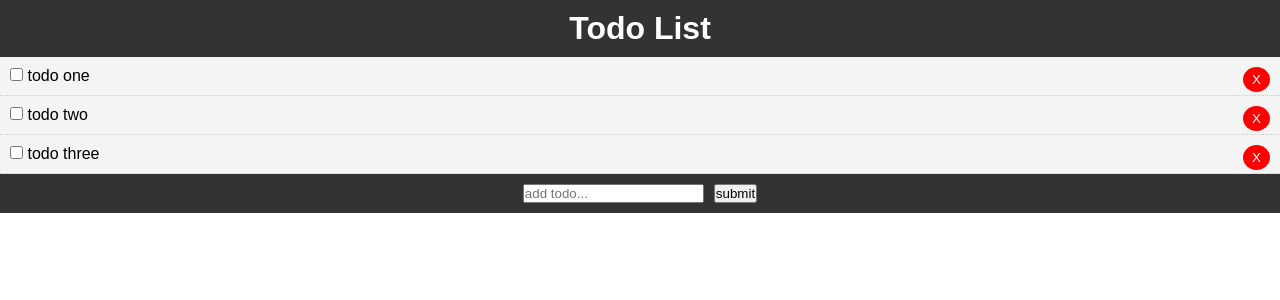
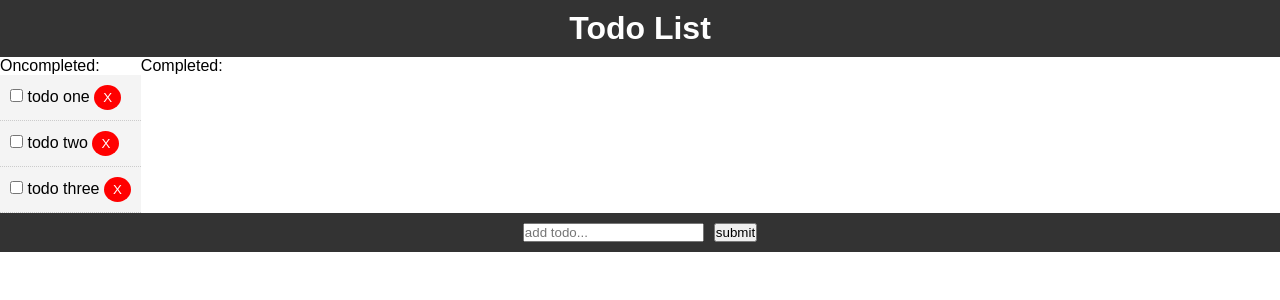
Before and after one commit to chs242/cli-practice, a Vue app: page / in a window 1280 px wide. Shown: the top 300 px of the page. Built offline with nearby package versions, Linux system fonts and the light colour scheme.

Commit message:
Splitted state into 2 computed propeties

```diff
--- a/src/components/TodoItem.vue
+++ b/src/components/TodoItem.vue
@@ -1,7 +1,7 @@
 <template>
   <div class="todo-item" :class="{'is-complete':todo.completed}">
     <p>
-            <input type="checkbox" @change="markComplete">
+      <input type="checkbox" @change="markComplete" :checked="todo.completed" />
       {{todo.title}}
       <button @click="$emit('del-todo', todo.id)" class="del">X</button>
     </p>
@@ -13,31 +13,30 @@ export default {
   name: "TodoItem",
   props: ["todo"],
   methods: {
-        markComplete(){
+    markComplete() {
       this.todo.completed = !this.todo.completed;
     }
   }
-}
+};
 </script>
 
 <style scoped>
-    .todo-item{
+.todo-item {
   background: #f4f4f4;
   padding: 10px;
   border-bottom: 1px #ccc dotted;
 }
 
-    .is-complete{
+.is-complete {
   text-decoration: line-through;
 }
 
-    .del{
+.del {
   background: #ff0000;
   color: #fff;
   border: none;
   padding: 5px 9px;
   border-radius: 50%;
   cursor: pointer;
-        float: right;
 }
 </style>
--- a/src/components/Todos.vue
+++ b/src/components/Todos.vue
@@ -1,23 +1,48 @@
 <template>
-    <div>
-        <div v-bind:key="todo.id" v-for="todo in todos">
-            <TodoItem v-bind:todo="todo" v-on:del-todo="$emit('del-todo', todo.id)"/>
-        </div>
+  <div class="container">
+    <div class="oncompleted">
+      Oncompleted:
+      <TodoItem
+        v-for="todo in oncompletedTodos"
+        v-bind:key="todo.id"
+        v-bind:todo="todo"
+        v-on:del-todo="$emit('del-todo', todo.id)"
+      />
     </div>
+    <div class="completed">
+      Completed:
+      <TodoItem
+        v-for="todo in completedTodos"
+        :key="todo.id"
+        :todo="todo"
+        v-on:del-todo="$emit('del-todo', todo.id)"
+      />
+    </div>
+  </div>
 </template>
 
 <script>
-import TodoItem from "./TodoItem.vue"
+import TodoItem from "./TodoItem.vue";
 
 export default {
-    name: 'Todos',
-    components: {
-        TodoItem
+  name: "Todos",
+  components: {
+    TodoItem
+  },
+  props: ["todos"],
+  computed: {
+    completedTodos() {
+      return this.todos.filter(todo => todo.completed);
     },
-    props:['todos']
-}
+    oncompletedTodos() {
+      return this.todos.filter(todo => !todo.completed);
+    }
+  }
+};
 </script>
 
 <style scoped>
-
+.container {
+  display: flex;
+}
 </style>
```
Lines whose indentation alone changed are shown as unchanged.
